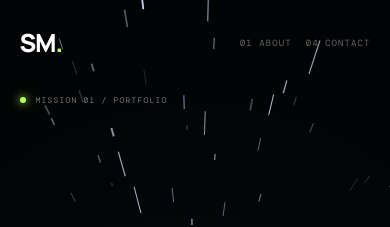
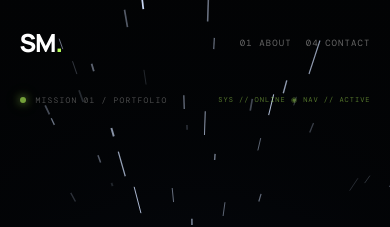
Before and after one commit to methesanket/sanket-methe-dev, a React (Vite) app: page / in a window 390 px wide. Shown: the top 227 px of the page. Built offline with nearby package versions, Linux system fonts and the light colour scheme.

Commit message:
Update styles.css

```diff
--- a/src/styles.css
+++ b/src/styles.css
@@ -1075,3 +1075,183 @@ footer {
     transform: translateY(45vh);
   }
 }
+/* =========================
+   NASA HUD
+========================= */
+
+.hero::before {
+  content: "SYS // ONLINE    ◉    NAV // ACTIVE";
+
+  position: absolute;
+
+  right: 5vw;
+  top: 110px;
+
+  color: rgba(183, 255, 90, 0.45);
+
+  font-family: "DM Mono", monospace;
+
+  font-size: 8px;
+
+  letter-spacing: 0.14em;
+
+  z-index: 10;
+
+  pointer-events: none;
+}
+
+/* Corner brackets */
+
+.hero {
+  border-left: 1px solid rgba(183, 255, 90, 0.08);
+  border-right: 1px solid rgba(183, 255, 90, 0.08);
+}
+
+.hero::after {
+  content: "";
+
+  position: absolute;
+
+  width: 70px;
+  height: 70px;
+
+  right: 5vw;
+  bottom: 35px;
+
+  border-right: 1px solid rgba(183, 255, 90, 0.25);
+  border-bottom: 1px solid rgba(183, 255, 90, 0.25);
+
+  pointer-events: none;
+}
+
+/* Mission data glow */
+
+.mission-data strong {
+  transition: color 0.25s ease;
+}
+
+.mission-data div:hover strong {
+  color: #b7ff5a;
+}
+
+/* HUD label animation */
+
+.mission-label {
+  animation: hudBlink 3s ease-in-out infinite;
+}
+
+@keyframes hudBlink {
+  0%,
+  100% {
+    opacity: 0.55;
+  }
+
+  50% {
+    opacity: 1;
+  }
+}
+
+/* Faster scan */
+
+@keyframes scanLine {
+  0% {
+    opacity: 0;
+    transform: translateY(-45vh);
+  }
+
+  45% {
+    opacity: 0.8;
+  }
+
+  100% {
+    opacity: 0;
+    transform: translateY(45vh);
+  }
+}
+
+/* =========================
+   PROJECT HUD
+========================= */
+
+.project {
+  position: relative;
+}
+
+.project::after {
+  content: "VIEW MISSION →";
+
+  position: absolute;
+
+  right: 40px;
+  bottom: 12px;
+
+  color: #444;
+
+  font-family: "DM Mono", monospace;
+
+  font-size: 7px;
+
+  letter-spacing: 0.15em;
+
+  opacity: 0;
+
+  transform: translateX(-10px);
+
+  transition:
+    opacity 0.3s ease,
+    transform 0.3s ease;
+}
+
+.project:hover::after {
+  opacity: 1;
+
+  transform: translateX(0);
+
+  color: #b7ff5a;
+}
+
+/* =========================
+   SECTION TRANSITIONS
+========================= */
+
+.section {
+  position: relative;
+}
+
+.section::before {
+  content: "";
+
+  position: absolute;
+
+  top: 0;
+  left: 5vw;
+
+  width: 35px;
+  height: 1px;
+
+  background: #b7ff5a;
+
+  opacity: 0.5;
+}
+
+/* =========================
+   MOBILE HUD
+========================= */
+
+@media (max-width: 600px) {
+  .hero::before {
+    right: 5vw;
+    top: 95px;
+
+    font-size: 7px;
+  }
+
+  .hero {
+    border-left: none;
+    border-right: none;
+  }
+
+  .project::after {
+    display: none;
+  }
+}
```
